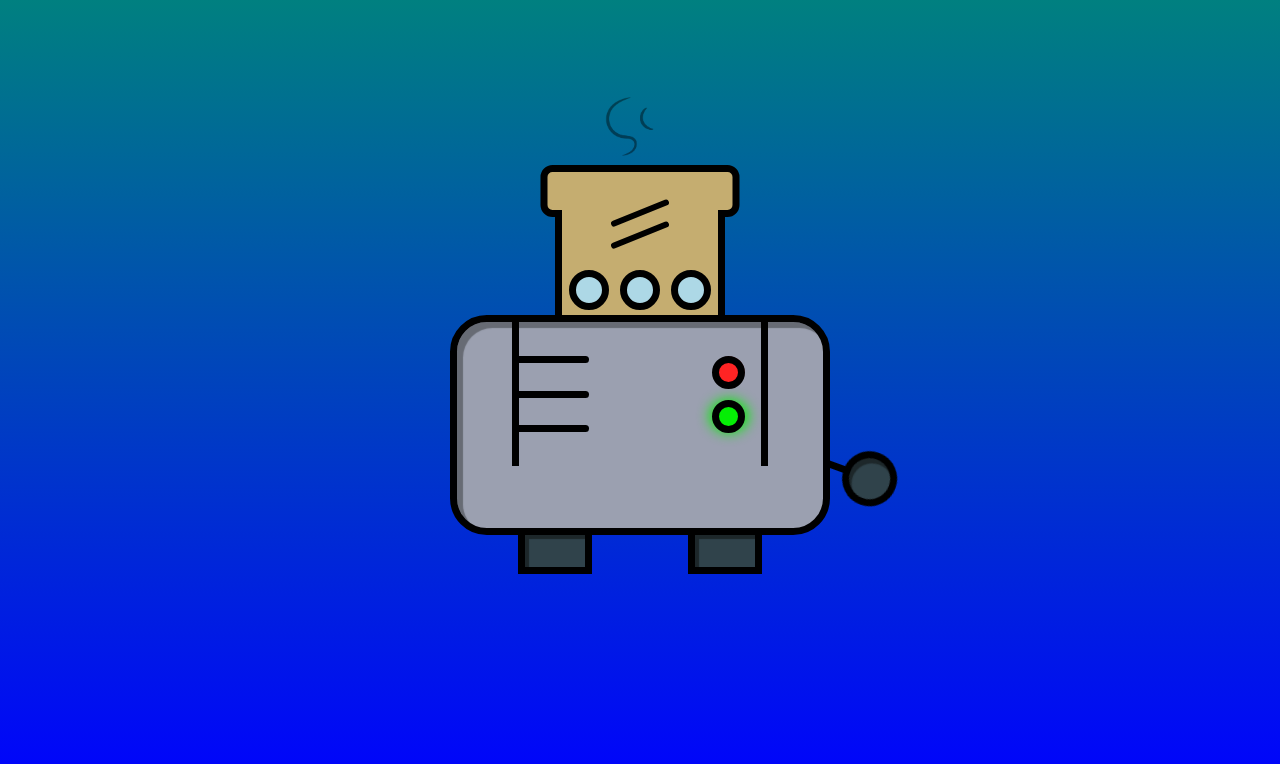
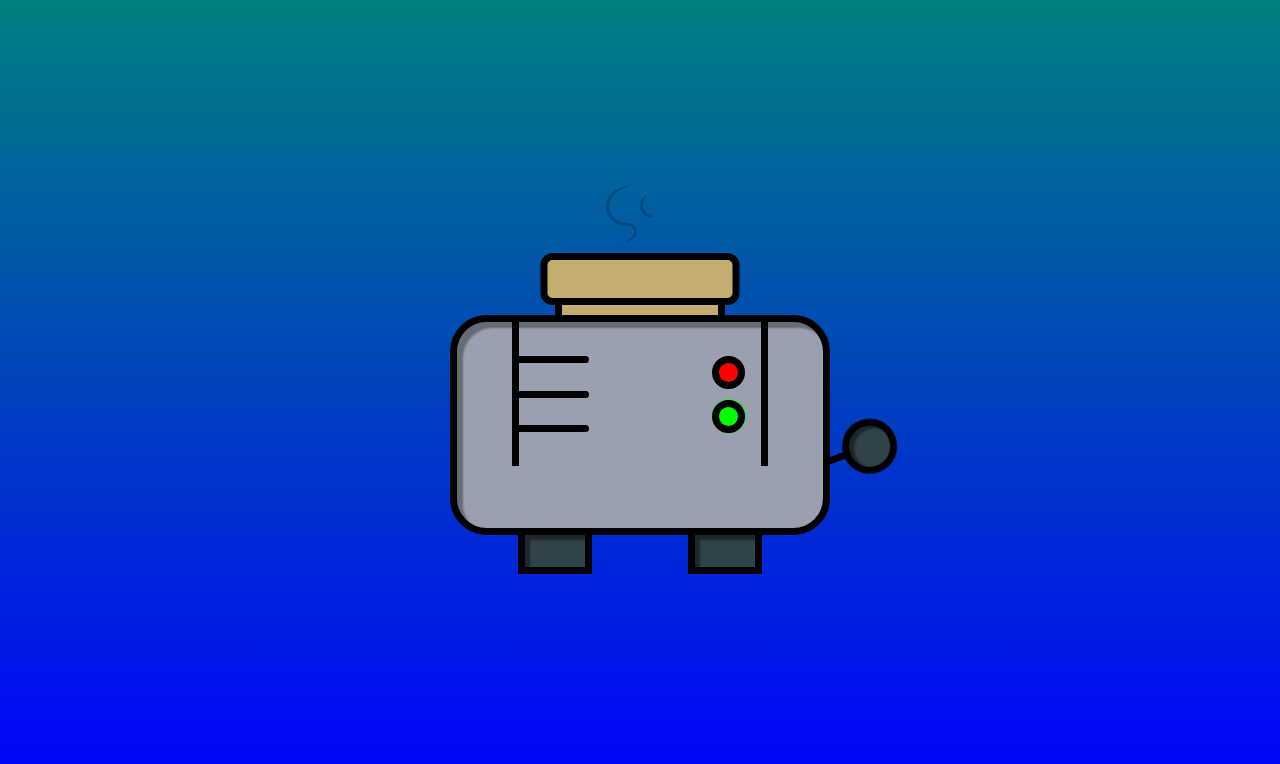
Before and after one commit to vk196/Code-pen-toaster, a plain HTML site: page index.html in a window 1280 px wide. Both pictures are taken after a click on the element 728 px from the left and 416 px from the top of the page. Drawn offline with nearby package versions, Linux system fonts and the light colour scheme.

Commit message:
Implemented handle function

```diff
--- a/index.html
+++ b/index.html
@@ -7,6 +7,10 @@
     <meta name="viewport" content="width=device-width, initial-scale=1.0">
     <title>Codepen Challenge</title>
     <link rel="stylesheet" href="styles.css">
+    <script defer src="index.js"></script>
+    <!-- Ionicon Icons -->
+    <script defer type="module" src="https://unpkg.com/ionicons@5.5.2/dist/ionicons/ionicons.esm.js"></script>
+    <script defer nomodule src="https://unpkg.com/ionicons@5.5.2/dist/ionicons/ionicons.js"></script>
 </head>
 
 <body>
@@ -14,10 +18,7 @@
         <div class="container">
             <div class="toast__container">
                 <div class="bread">
-                    <img src="steam-vector-01.png" alt="">
-                    <span class="bread--line line1"></span>
-                    <span class="bread--line"></span>
-
+                    <img src="steam-vector-01.png" id="smoke" alt="bread smoke vector graphics">
                     <div class="socials__handle">
                         <div class="social"></div>
                         <div class="social"></div>
--- a/index.js
+++ b/index.js
@@ -1,3 +1,17 @@
 "use strict";
 const redLight = document.querySelector(".red");
 const greenLight = document.querySelector(".green");
+const breadSmoke = document.getElementById("smoke");
+const toastHandle = document.querySelector(".handle__wrapper");
+
+console.log(breadSmoke);
+//GreenLight func
+greenLight.addEventListener("click", () => {
+  toastHandle.classList.add("active");
+  breadSmoke.classList.add("active");
+});
+
+//RedLight func
+redLight.addEventListener("click", () => {
+  toastHandle.classList.remove("active");
+});
--- a/styles.css
+++ b/styles.css
@@ -28,7 +28,7 @@ body {
   border: var(--border);
   border-radius: 2.3em;
   background: hsl(226, 12%, 65%);
-  box-shadow: inset 6px 6px 1px hsl(224, 6%, 43%);
+  box-shadow: inset 6px 6px 2px hsl(224, 6%, 43%);
   position: relative;
   overflow: hidden;
 }
@@ -54,7 +54,7 @@ body {
   cursor: pointer;
 }
 .red {
-  background: rgb(255, 36, 36);
+  background: red;
   position: relative;
 }
 .red::before {
@@ -73,27 +73,31 @@ body {
   filter: blur(17px);
 }
 .green {
-  background: rgb(5, 238, 5);
+  background: lime;
   position: relative;
 }
+
 .green::before {
   content: "";
   width: inherit;
   height: inherit;
   border-radius: 50%;
   background: inherit;
+  box-shadow: inset 0 0 0 lime;
   position: absolute;
   z-index: -1;
   inset: 50% 50% 0;
   transform: translate(-50%, -50%);
   animation: blink 3s linear infinite;
 }
-
+.green:hover::before {
+  filter: blur(8px);
+  animation: none;
+}
 /* Animations */
 @keyframes blink {
   from {
     filter: blur(17px);
-    width: 50px;
   }
   to {
     filter: blur(0);
@@ -138,7 +142,7 @@ body {
   height: 55px;
   border-radius: 50%;
   background: var(--secondary-bg);
-  box-shadow: inset 4px 4px 1px var(--handle-shadow);
+  box-shadow: inset 4px 4px 2px var(--handle-shadow);
   border: var(--border);
   order: 2;
 }
@@ -154,7 +158,7 @@ body {
   width: 74px;
   height: 46px;
   background: var(--secondary-bg);
-  box-shadow: inset 4px 4px 1px var(--handle-shadow);
+  box-shadow: inset 5px 5px 2px var(--handle-shadow);
   border: var(--border);
   display: inline-block;
   position: absolute;
@@ -174,6 +178,10 @@ body {
   border-right: var(--border);
   border-left: var(--border);
   position: relative;
+  display: flex;
+  align-items: center;
+  justify-content: center;
+  transform: translateY(5.5em);
 }
 .bread::before {
   content: "";
@@ -188,27 +196,33 @@ body {
   transform: translatex(-50%);
   z-index: -999;
 }
-.bread--line {
-  display: block;
-  width: 40%;
-  height: 6px;
-  background: #000;
-  transform: rotate(-22deg);
-  margin-bottom: 1em;
-  margin-inline: auto;
-  border-radius: 8em;
-  z-index: -1;
-}
 .bread img {
   display: block;
   position: absolute;
   width: 40%;
   top: -115px;
   right: 36%;
-  animation: steam 3s ease-in-out infinite;
+  display: none;
   transition: all 0.3s linear;
 }
-
+.bread img.active {
+  display: inline;
+  animation: steam 3s ease-in-out infinite;
+}
+.socials__handle {
+  display: flex;
+  align-items: center;
+  justify-content: space-evenly;
+  gap: 0.3em;
+  z-index: 100;
+}
+.social {
+  width: 40px;
+  height: 40px;
+  border: var(--border);
+  border-radius: 50%;
+  background: lightblue;
+}
 @keyframes steam {
   from {
     width: 42%;
@@ -219,18 +233,3 @@ body {
     opacity: 0.2;
   }
 }
-.socials__handle {
-  display: flex;
-  align-items: center;
-  justify-content: space-evenly;
-  gap: 0.3em;
-  z-index: 100;
-  margin-top: 2em;
-}
-.social {
-  width: 40px;
-  height: 40px;
-  border: var(--border);
-  border-radius: 50%;
-  background: lightblue;
-}
```
